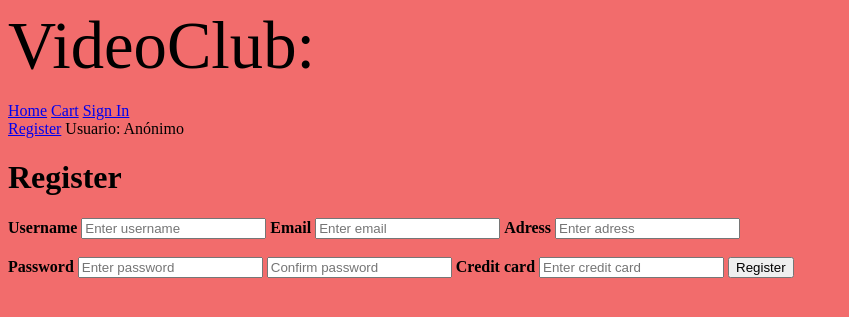
After one commit to sergiohidalgo818/SI1, a Flask app: page /register in a window 1280 px wide. The commit adds this page. Shown: the top 317 px of the page, without its empty margins (0-849 px from the left). Run offline with Flask 2, Linux system fonts and the light colour scheme.

Commit message:
registro y login

```diff
--- /dev/null
+++ b/p1/app/catalogue/cart.json
@@ -0,0 +1,3 @@
+{
+    "peliculas": []
+}
--- a/p1/app/routes.py
+++ b/p1/app/routes.py
@@ -1,12 +1,20 @@
 #!/usr/bin/env python3
 # -*- coding: utf-8 -*-
 
+#local host y creación de archivos
+#barra de busqueda y resultados
+#archivo user data extension
+from curses.ascii import isalnum
 from doctest import testfile
+from pickle import FALSE
+import re
 from app import app
 from flask import render_template, request, url_for, redirect, session
 import json
 import os
 import sys
+import hashlib
+import random
 
 
 @app.route('/', methods=['GET', 'POST'])
@@ -16,17 +24,29 @@ def index():
     catalogue_data = open(os.path.join(app.root_path,'catalogue/inventario.json'), encoding="utf-8").read()
     catalogue = json.loads(catalogue_data)
 
-    if 'purchase' in request.form:
+    if 'details_film' in request.form:
+
+        detail =list()
+
+        for i in catalogue['peliculas']:
+            if i['id'] == int(request.form['details_film']):
+                detail.append(i)
+
+
+
+        return render_template('details.html', title = "Details", movies=detail)
+
+
+    if 'add_to_cart' in request.form:
+
         cart_data = open(os.path.join(app.root_path,'catalogue/cart.json'), encoding="utf-8").read()
         cart = json.loads(cart_data)
-
-
 
         cart_dict = dict(cart)
 
         aux_id = dict()
 
-        aux_id['id'] = int(request.form['purchase'])
+        aux_id['id'] = int(request.form['add_to_cart'])
 
         cart_dict['peliculas'] += [aux_id]
 
@@ -36,8 +56,6 @@ def index():
         cart_f.close()
 
 
-
-
     return render_template('index.html', title = "Home", movies=catalogue['peliculas'])
 
 @app.route('/login', methods=['GET', 'POST'])
@@ -45,14 +63,26 @@ def login():
     # doc sobre request object en http://flask.pocoo.org/docs/1.0/api/#incoming-request-data
     if 'username' in request.form:
         # aqui se deberia validar con fichero .dat del usuario
-        if request.form['username'] == 'pp':
-            session['usuario'] = request.form['username']
-            session.modified=True
-            # se puede usar request.referrer para volver a la pagina desde la que se hizo login
-            return redirect(url_for('index'))
-        else:
+        if os.path.isdir(os.path.join(app.root_path,'../../../si1users/' + request.form['username'])) == True:
+
+
+
+
+            if 'password' in request.form:
+
+                user = open(os.path.join(app.root_path,'../../../si1users/' + request.form['username'] + '/userdata'), encoding="utf-8").read()
+                user_info = json.loads(user)
+
+                if request.form['password'] == user_info['password']:
+
+                    session['usuario'] = request.form['username']
+                    session.modified=True
+
+                    # se puede usar request.referrer para volver a la pagina desde la que se hizo login
+                    return redirect(url_for('index'))
+
             # aqui se le puede pasar como argumento un mensaje de login invalido
-            return render_template('login.html', title = "Sign In")
+        return render_template('login.html', title = "Sign In")
     else:
         # se puede guardar la pagina desde la que se invoca
         session['url_origen']=request.referrer
@@ -148,3 +178,80 @@ def cart():
 
 
     return render_template('cart.html', title = "Home", movies=list_catalogue)
+
+
+@app.route('/details', methods=['GET', 'POST'])
+def details():
+
+
+
+    return render_template('details.html', title = "Home")
+
+@app.route('/register', methods=['GET', 'POST'])
+def register():
+
+    regex = r'\b[A-Za-z0-9._%+-]+@[A-Za-z0-9.-]+\.[A-Z|a-z]{2,}\b'
+
+    dict_user = dict()
+
+    if os.path.isdir(os.path.join(app.root_path,'../../../si1users')) == False:
+        os.mkdir(os.path.join(app.root_path,'../../../si1users'))
+
+    if 'username' in request.form:
+        if len(request.form['username']) >= 5:
+            for i in request.form['username']:
+                if (i == ' ' or i == '[' or i == '@' or i == '_' or i == '!' or i =='#'
+                or i == '$' or i == '%' or i == '^' or i == '&' or i == '*' or i == '('
+                or i == ')' or i == '<' or i == '>' or i == '?' or i == '/' or i == '\\'
+                or i == '|' or i == '}' or i =='{' or i =='~' or i==':' or i ==']'):
+                    return render_template('register.html', title = "Home")
+
+            if os.path.isdir(os.path.join(app.root_path,'../../../si1users/' + request.form['username'])) == True:
+                return render_template('register.html', title = "Home")
+
+            os.mkdir(os.path.join(app.root_path,'../../../si1users/' + request.form['username']))
+
+            dict_user['username'] = request.form['username']
+
+            if 'email' in request.form:
+
+                if(re.fullmatch(regex, request.form['email'])):
+
+                    dict_user['email'] = request.form['email']
+
+                    if 'adress' in request.form:
+                        if len(request.form['adress']) <= 50:
+
+                            dict_user['adress'] = request.form['adress']
+
+
+                            if 'password' in request.form:
+                                if len(request.form['password']) >= 6:
+
+                                    if 'confirm_password' in request.form:
+                                        if request.form['password'] == request.form['confirm_password']:
+
+                                            contra = hashlib.sha3_384()
+                                            contra.update(request.form['password'].encode('utf-8'))
+
+                                            dict_user['password'] = request.form['password']
+
+
+                                            if 'credit_card' in request.form:
+                                                if len(request.form['credit_card']) == 16:
+
+                                                    dict_user['credit_card'] = request.form['credit_card']
+
+                                                    dict_user['saldo'] = random.randint(0, 50)
+
+                                                    user_f = open(os.path.join(app.root_path,'../../../si1users/' + request.form['username'] + '/userdata'), "w", encoding="utf-8")
+                                                    user_f.write(json.dumps(dict_user, indent=4))
+                                                    user_f.close()
+
+                                                    return render_template('index.html', title = "Home")
+
+        else:
+            return render_template('register.html', title = "Home")
+
+
+    return render_template('register.html', title = "Home")
--- a/p1/app/templates/base.html
+++ b/p1/app/templates/base.html
@@ -9,9 +9,10 @@
 <body>
     <div><t1>VideoClub:</t1><br><br/>
         <a href="{{ url_for('index') }}">Home</a>
+        <a href="{{ url_for('cart') }}">Cart</a>
         {% if not session['usuario'] %}
         <a href="{{ url_for('login') }}">Sign In</a></div>
-        <a href="{{ url_for('cart') }}">Cart</a>
+        <a href="{{ url_for('register') }}">Register</a></div>
         <span>Usuario: An&oacutenimo</span>
         {% else %}
         <span>Usuario: {{ session['usuario'] }}</span>
--- a/p1/app/templates/cart.html
+++ b/p1/app/templates/cart.html
@@ -9,7 +9,7 @@
     {% for item in movies %}
     <br><br/>
     <div><t3>{{ item.titulo }}</t3></div>
-    <img src="{{url_for('static', filename= item.poster )}}">
+    <img src="{{url_for('static', filename= item.poster )}}"  width="400" height="500">
     <form action="" method="post">
         <button name="delete" value="{{ item.id }}">Delete</button>
     </form>
--- a/p1/app/templates/index.html
+++ b/p1/app/templates/index.html
@@ -6,12 +6,14 @@
 
 {% block content %}
     <ul>
+
     {% for item in movies %}
     <br><br/>
     <div><t3>{{ item.titulo }}</t3></div>
-    <img src="{{url_for('static', filename= item.poster )}}" width="400" height="500">
+
+
     <form action="" method="post">
-        <button name="purchase" value="{{ item.id }}">Add to cart</button>
+        <button name="details_film" value="{{ item.id }}"> <img src="{{url_for('static', filename= item.poster )}}" width="400" height="500"/></button>
     </form>
     {% endfor %}
     <ul>
--- /dev/null
+++ b/p1/app/templates/register.html
@@ -0,0 +1,24 @@
+{% extends "base.html" %}
+
+{% block title %}
+    {{ title }}
+{% endblock%}
+
+{% block content %}
+    <h1>Register</h1>
+    <form action="" method="post" novalidate>
+        <label><b>Username </b></label>
+        <input name="username" type="text" placeholder="Enter username">
+        <label><b>Email </b></label>
+        <input name="email" type="text" placeholder="Enter email">
+        <label><b>Adress </b></label>
+        <input name="adress" type="text" placeholder="Enter adress">
+        <br><br>
+        <label><b> Password</b></label>
+        <input name="password" type="password" placeholder="Enter password">
+        <input name="confirm_password" type="password" placeholder="Confirm password">
+        <label><b> Credit card</b></label>
+        <input name="credit_card" type="text" placeholder="Enter credit card">
+        <input type="submit" value="Register">
+    </form>
+{% endblock %}
```
Also changed, not shown: p1/app/catalogue/inventario.json (added, +121 -0 lines), p1/app/prueba.py (added, +15 -0 lines), p1/app/templates/details.html (added, +44 -0 lines), p1/app/templates/seeker.html (added, +23 -0 lines), p1/app/static/css/si1.css (line endings or trailing spaces), p1/app/static/img/LaXancla.jpg (added), p1/app/static/img/anakin.jpg (added), p1/app/static/img/barbieylas12.jpg (added), p1/app/static/img/coraline.jpg (added), p1/app/static/img/guerraepisodio1.jpg (added), p1/app/static/img/kikasuperbruja.jpg (added), p1/app/static/img/killbill1.jpg (added), p1/app/static/img/killbill2.jpg (added), p1/app/static/img/lanoviacadaver.jpg (added).
